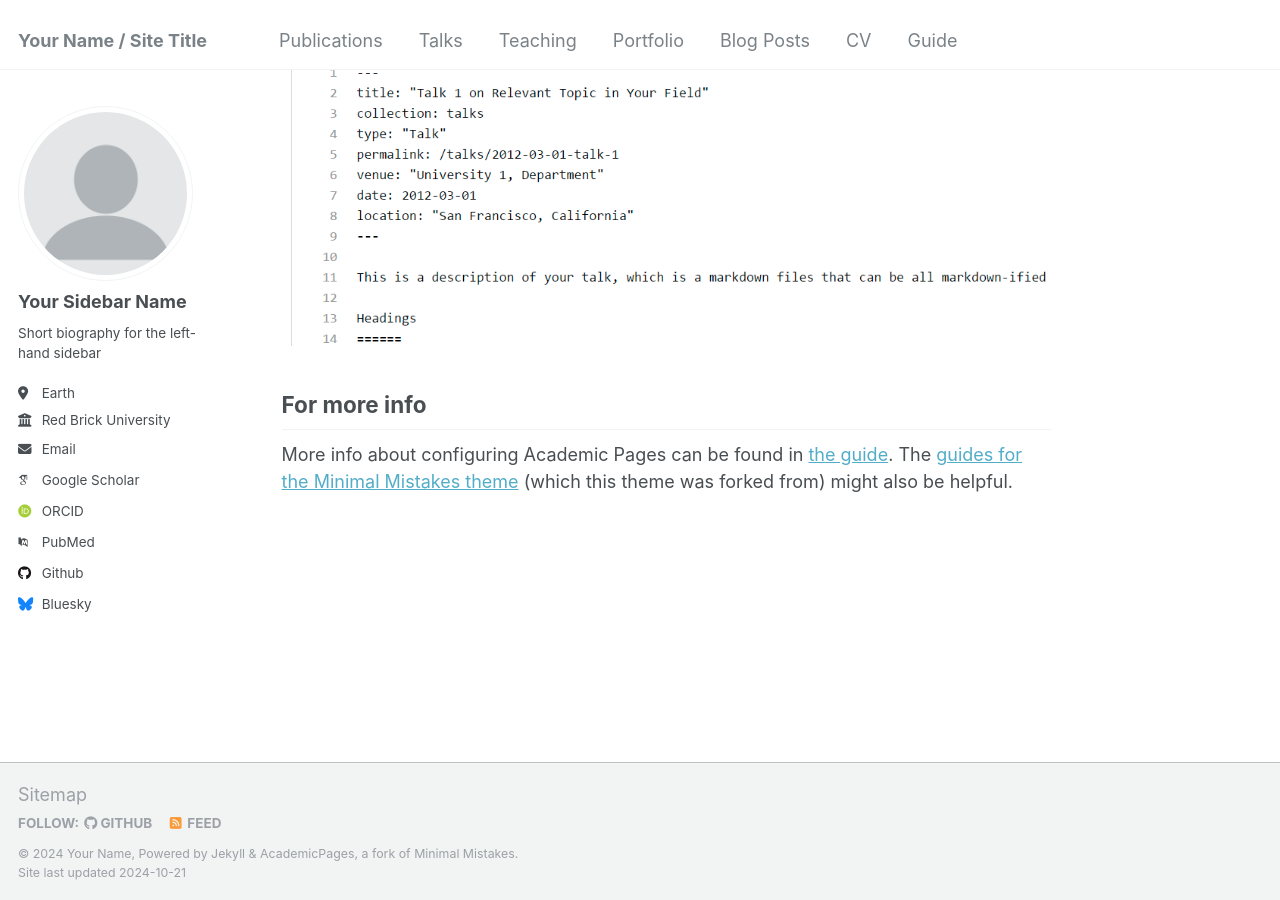
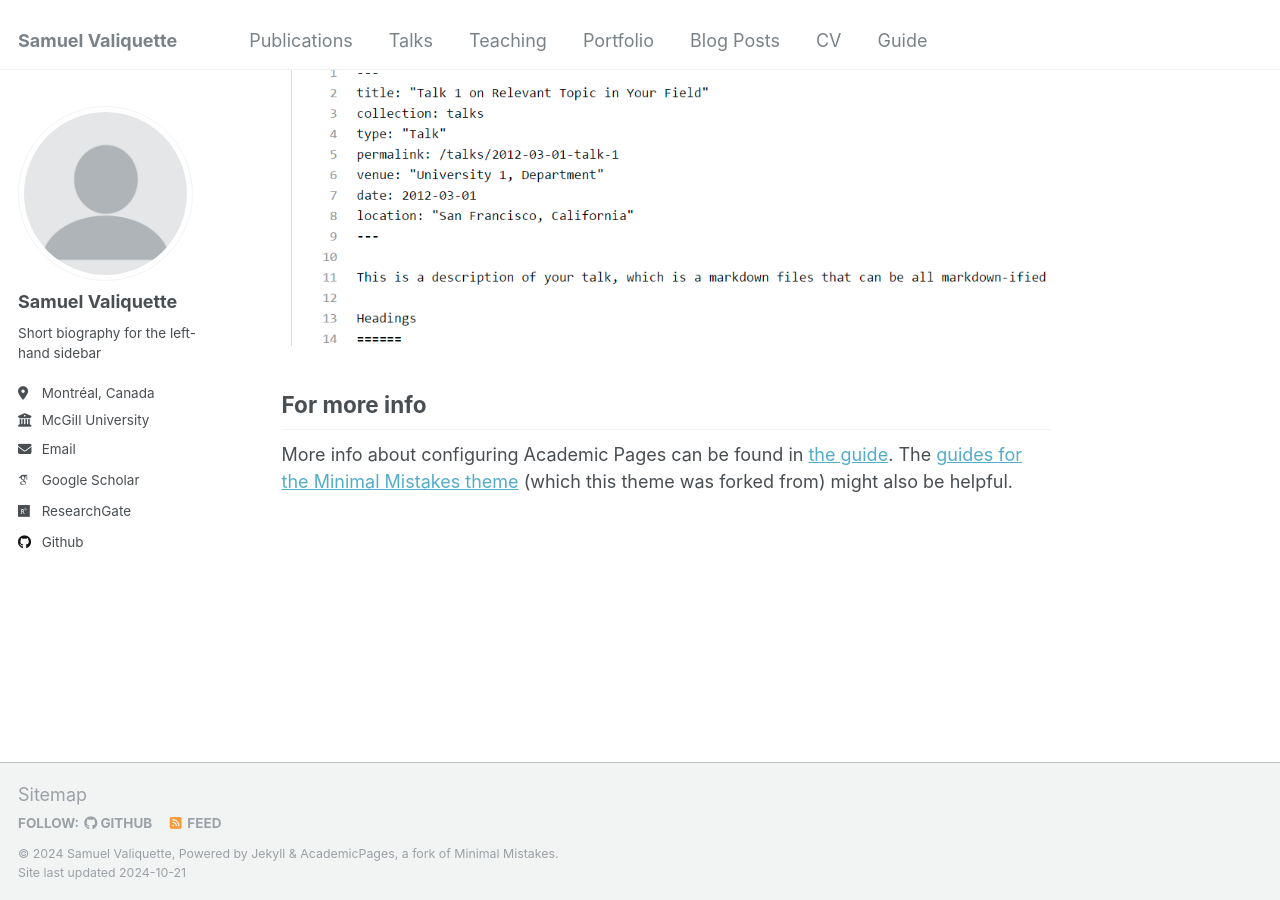
Before and after one commit to s-valiquette/s-valiquette.github.io, a Jekyll site: the page built from _pages/about.md, in a window 1280 px wide and 900 px high, scrolled down 2643 px. Built offline with Jekyll 4.4.1, drawn with Linux system fonts in a browser that asks for light colours; some web fonts are replaced.

Commit message:
_config.yml

```diff
--- a/_config.yml
+++ b/_config.yml
@@ -1,5 +1,3 @@
-# Welcome to Jekyll!
-#
 # This config file is meant for settings that affect your entire site, values
 # which you are expected to set up once and rarely need to edit after that.
 # For technical reasons, this file is *NOT* reloaded automatically when you use
@@ -8,9 +6,9 @@
 
 # Basic Site Settings
 locale                   : "en-US"
-title                    : "Your Name / Site Title"
+title                    : "Samuel Valiquette"
 title_separator          : "-"
-name                     : &name "Your Name"
+name                     : &name "Samuel Valiquette"
 description              : &description "personal description"
 url                      : https://academicpages.github.io # the base hostname & protocol for your site e.g. "https://mmistakes.github.io"
 baseurl                  : "" # the subpath of your site, e.g. "/blog"
@@ -22,22 +20,19 @@ repository               : "academicpages/academicpages.github.io"
 author:
   # Biographic information
   avatar           : "profile.png"
-  name             : "Your Sidebar Name"
-  pronouns         : # example: "she/her"
+  name             : "Samuel Valiquette"
   bio              : "Short biography for the left-hand sidebar"
-  location         : "Earth"
-  employer         : "Red Brick University"
+  location         : "Montréal, Canada"
+  employer         : "McGill University"
   uri              : # URL
-  email            : "none@example.org"
+  email            : "samuel.valiquette@mcgill.ca"
 
   # Academic websites
   arxiv            : # URL - Update with the correct link to your profile
-  googlescholar    : "https://scholar.google.com/citations?user=PS_CX0AAAAAJ"
+  googlescholar    : "https://scholar.google.com/citations?user=QWT_bUUAAAAJ&hl=fr&oi=ao"
   impactstory      : # URL
-  orcid            : "http://orcid.org/yourorcidurl"
   semantic         : # URL
-  pubmed           : "https://www.ncbi.nlm.nih.gov/pubmed/?term=john+snow"
-  researchgate     : # URL
+  researchgate     : "https://www.researchgate.net/profile/Samuel-Valiquette"
 
   # Repositories and software development
   bitbucket        : # Username - Update with your username on the site
@@ -48,7 +43,7 @@ author:
   stackoverflow    : # User number or user number and name (i.e., use "1" or "1/jeff-atwood")
 
   # Social media
-  bluesky          : "bsky.app" # Replace this with you Bluesky username
+  bluesky          : # Replace this with you Bluesky username
   facebook         : # Username
   flickr           : # Username
   foursquare       : # Username
```
